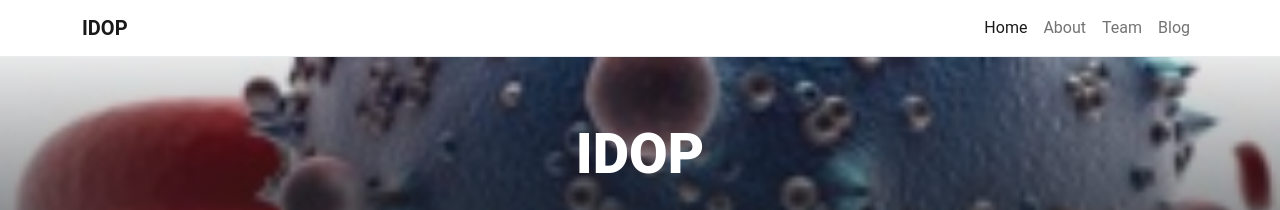
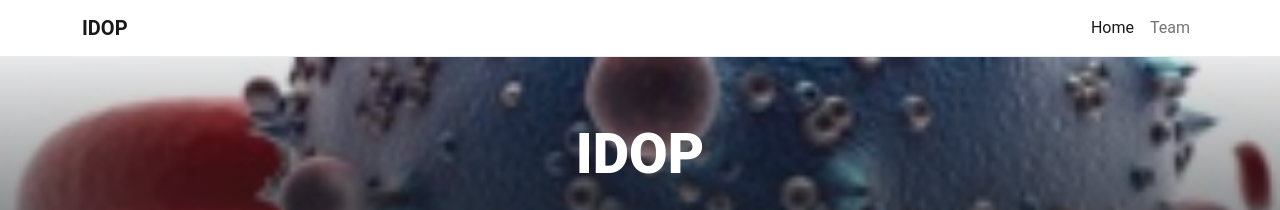
Before and after one commit to qiriro/idop, a Jekyll site: the page built from pages/home.md, in a window 1280 px wide. Shown: the top 210 px of the page. Built offline with Jekyll 4.4.1, drawn with Linux system fonts in a browser that asks for light colours.

Commit message:
update navigation menue

```diff
--- a/_data/navigation.yml
+++ b/_data/navigation.yml
@@ -2,9 +2,5 @@
 
 - text: Home # Note that users can also reach the homepage by clicking the site's title on the left in the navbar
   href: /
-- text: About
-  href: /about/
 - text: Team
   href: /team/
-- text: Blog
-  href: /blog/
```
